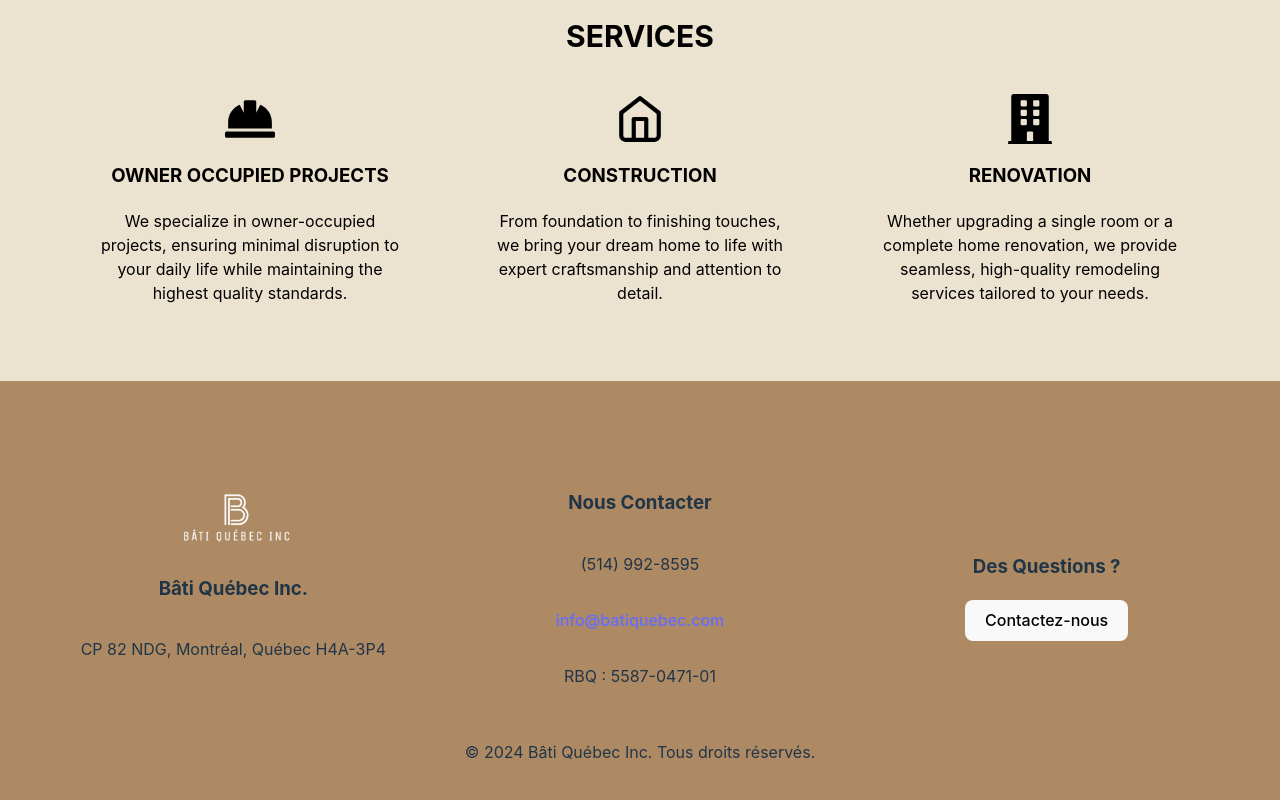
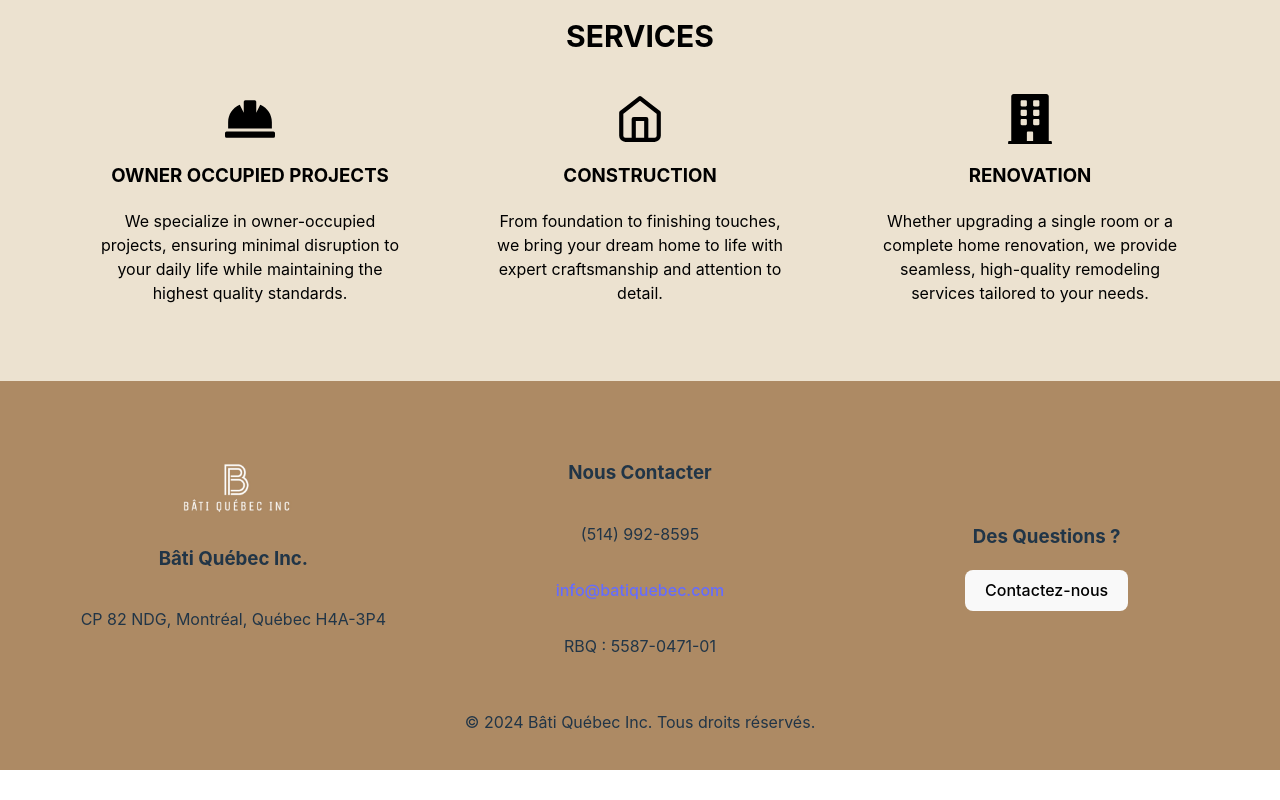
Before and after one commit to MyriamAssam/bati, a React (Vite) app: page / in a window 1280 px wide. Shown: the part 911-1711 px from the top of the page. After the commit the page ends 1681 px from the top, so only its background shows below. Built offline with nearby package versions, Linux system fonts and the light colour scheme.

Commit message:
Arrangement style css pour mobile

```diff
--- a/src/App.css
+++ b/src/App.css
@@ -94,7 +94,7 @@ main {
   position: relative;
   min-height: 100vh;
   margin-top: 80px;
-  /* Évite le chevauchement du header */
+  /* ✅ Évite le chevauchement du header */
 }
 
 /* ✅ Correction du Footer */
@@ -126,7 +126,7 @@ main {
   flex-direction: column;
   align-items: center;
   text-align: center;
-  margin-top: 50px;
+  margin-top: 20px;
 }
 
 .footer-section img {
@@ -134,7 +134,7 @@ main {
   height: auto;
   margin-bottom: 10px;
   margin-top: -10px;
-  /* Correction pour bien aligner le logo */
+  /* ✅ Correction pour bien aligner le logo */
 }
 
 /* ✅ Ajustement mobile */
@@ -160,6 +160,7 @@ main {
 
 
 
+
 .read-the-docs {
   color: #888;
 }
--- a/src/Footer.jsx
+++ b/src/Footer.jsx
@@ -1,5 +1,6 @@
 import { useNavigate } from "react-router-dom";
 import './App.css';
+
 const Footer = () => {
     const navigate = useNavigate();
 
--- a/src/Header.jsx
+++ b/src/Header.jsx
@@ -1,5 +1,6 @@
 import { Link } from "react-router-dom";
 import './App.css';
+
 const Header = () => {
     return (
         <header>
```
Also changed, not shown: src/App.jsx (line endings or trailing spaces).
